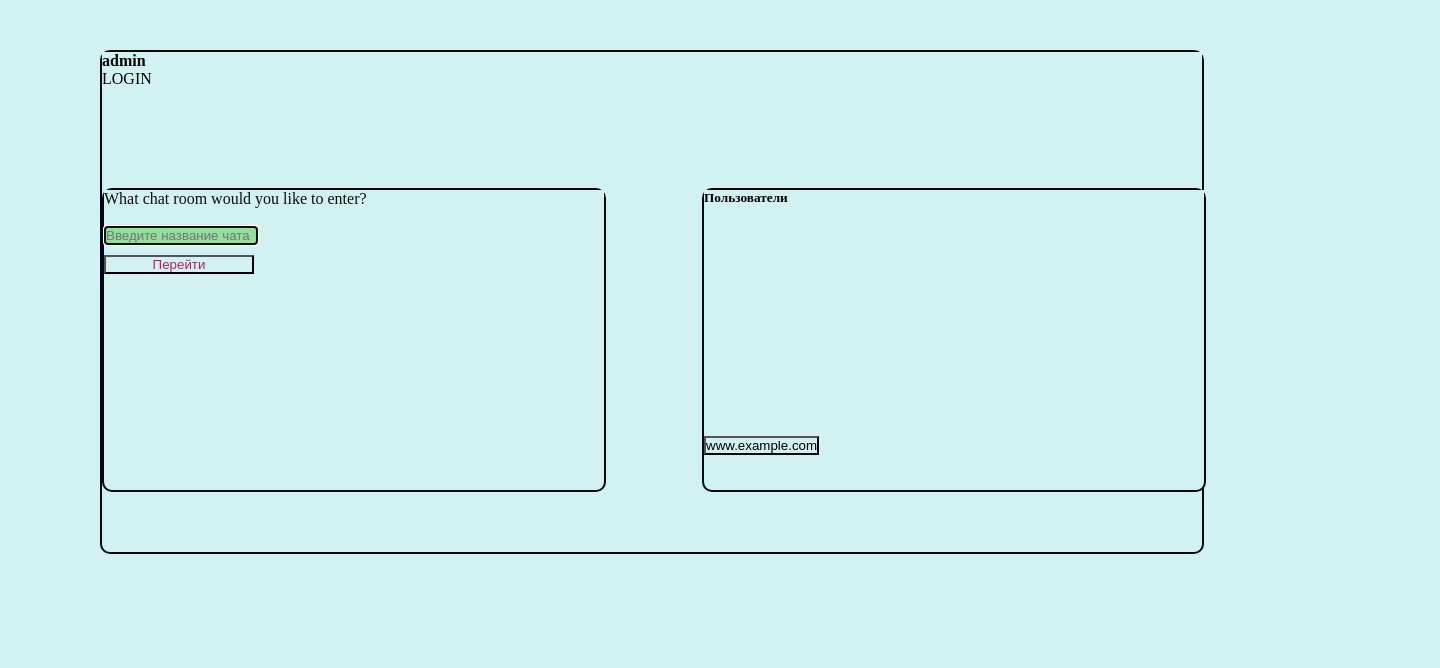
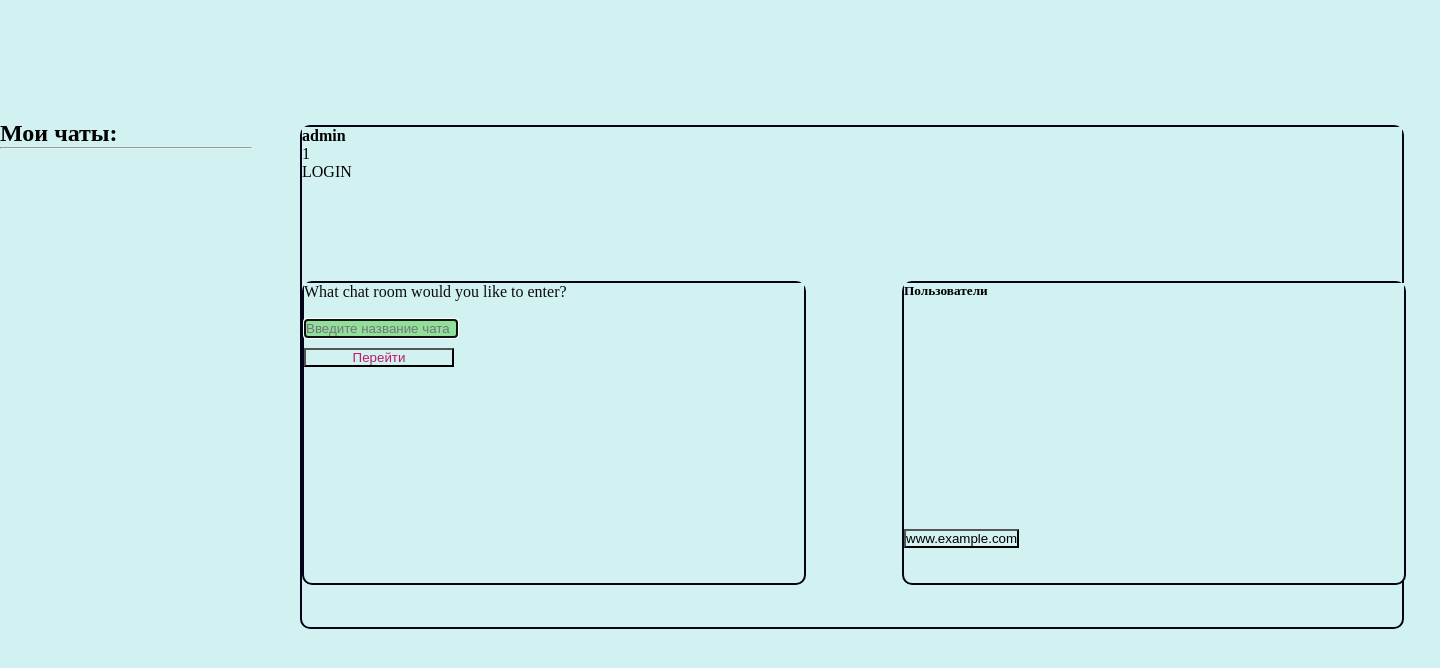
Before and after one commit to molodcovnik/SF_AJAX, a Django app: page /chat/ in a window 1440 px wide. Shown: the top 668 px of the page. Run offline with Django 4.2, Linux system fonts and the light colour scheme; a user stored in the database is signed in; data comes from the database, SQL or seed files in the repository; both versions use the stored data as it was after the commit; data that the repository does not hold is empty.

Commit message:
creating chats and drf

```diff
--- a/src/api/serializers.py
+++ b/src/api/serializers.py
@@ -1,8 +1,24 @@
 from rest_framework import serializers
 from django.contrib.auth.models import User
+from chat.models import Chat, Message
 
 class UsersSerializer(serializers.ModelSerializer):
 
     class Meta:
         model = User
         fields = ('id', 'username',)
+
+
+class UsersSerializerChatList(serializers.ModelSerializer):
+
+    class Meta:
+        model = User
+        fields = ('id',)
+
+
+class ChatListSerializers(serializers.ModelSerializer):
+    members = serializers.PrimaryKeyRelatedField(queryset=User.objects.all(), many=True)
+
+    class Meta:
+        model = Chat
+        fields = ('id', 'chat_name', 'members',)
--- a/src/api/urls.py
+++ b/src/api/urls.py
@@ -1,8 +1,10 @@
 from django.urls import path
-from .views import UsersList
+from .views import UsersList, ChatList, ChatListUser
 
 
 
 urlpatterns = [
     path('users/', UsersList.as_view()),
+    path('chats/', ChatList.as_view()),
+    path('chat_list/<int:pk>/', ChatListUser.as_view()),
 ]
--- a/src/api/views.py
+++ b/src/api/views.py
@@ -1,8 +1,10 @@
+from django.http import JsonResponse
 from rest_framework.response import Response
 from rest_framework import generics, status
 from django.contrib.auth.models import User
-from .serializers import UsersSerializer
-
+from chat.models import Chat, Message
+from rest_framework import permissions
+from .serializers import UsersSerializer, ChatListSerializers, UsersSerializerChatList
 
 
 class UsersList(generics.ListAPIView):
@@ -10,3 +12,25 @@ class UsersList(generics.ListAPIView):
 
     def get_queryset(self):
         return User.objects.all()
+
+
+class ChatList(generics.ListCreateAPIView):
+    serializer_class = ChatListSerializers
+    # permission_classes=
+
+    def get_queryset(self):
+        return Chat.objects.all()
+
+    def get_post(self, serializers, chat_name, members):
+        serializers.save(chat_name=chat_name,
+                         members=members)
+
+
+class ChatListUser(generics.ListAPIView):
+    serializer_class = ChatListSerializers
+    permission_classes = [permissions.AllowAny]
+
+    def get_queryset(self, *args, **kwargs):
+        user = self.request.user
+        # return Chat.objects.filter(members=user)
+        return Chat.objects.filter(members=self.kwargs['pk'])
--- a/src/chat/models.py
+++ b/src/chat/models.py
@@ -15,8 +15,9 @@ class Message(models.Model):
         return Message.objects.order_by('-time').all()[:10]
 
 class Chat(models.Model):
-    chat_name = models.TextField(max_length=255)
+    chat_name = models.TextField(max_length=255, unique=True)
     messages = models.ManyToManyField(Message, blank=True)
+    members = models.ManyToManyField(User, blank=True)
     created_at = models.DateTimeField(auto_now_add=True)
 
     class Meta:
--- a/src/chat/views.py
+++ b/src/chat/views.py
@@ -20,19 +20,15 @@ def room(request, room_name):
 
 
 
-def random_code():
-    random.seed()
-    return random.randint(1000, 9999)
-
-def create_chat(request, invited_username):
-    creator = request.user.username
-    chat_name = f'{str(creator)}_{str(invited_username)}'
-    print(chat_name)
-    Chat.objects.create(chat_name=chat_name)
-    return render(request, "chat/room.html", {
-        "room_name": mark_safe(json.dumps(chat_name)),
-        "username": mark_safe(json.dumps(request.user.username))
-    })
+# def create_chat(request, invited_username):
+#     creator = request.user.username
+#     chat_name = f'{str(creator)}_{str(invited_username)}'
+#     print(chat_name)
+#     Chat.objects.create(chat_name=chat_name)
+#     return render(request, "chat/room.html", {
+#         "room_name": mark_safe(json.dumps(chat_name)),
+#         "username": mark_safe(json.dumps(request.user.username))
+#     })
 
 
 
--- a/src/static/css/styles.css
+++ b/src/static/css/styles.css
@@ -31,12 +31,19 @@
     height: 100px;
 }
 
+.container {
+    position: relative;
+
+}
+
 .content-index {
-    max-width: 1100px;
+    width: 1100px;
     height: 500px;
-    margin-left: 100px;
-    margin-top: 50px;
-    position: relative;
+    margin-left: 300px;
+    /* padding-left: 300px;
+    padding-top: 50px; */
+    margin-top: 125px;
+    position: absolute;
     border: #030418 2px solid;
     border-radius: 10px;
 }
@@ -106,3 +113,10 @@
 .profile a {
     color: white;
 }
+
+.chats-user {
+    position: absolute;
+    margin-top: 120px;
+    width: 250px;
+    height: 250px;
+}
--- a/src/templates/chat/index.html
+++ b/src/templates/chat/index.html
@@ -2,10 +2,15 @@
 {% load static %}
 
 {% block content %}
-
+<div class="container">
+    <div class="chats-user">
+        <h2>Мои чаты: </h2>
+        <hr width="250px" class="my-chats">
+    </div>
     <div class="content-index">
         {% if user.is_authenticated %}
             <h4>{{user.username}}</h4>
+            <p class="user-id">{{user.id}}</p>
             {% if user.profile %}
                 <a href="{% url 'accounts:profile' pk=user.profile.id %}">Профиль</a>
             {% else %}
@@ -28,8 +33,31 @@
         www.example.com</button>
     </div>
     </div>
+</div>
     <script>
-        const userNamePersonChat = document.querySelector('h4').innerText
+
+        const userId = document.querySelector('.user-id').innerText;
+        console.log(userId);
+
+        fetch("http://127.0.0.1:8000/api/chat_list/" + userId)
+        .then(response => {
+            // console.log(response);
+            return response.json()
+        })
+        .then(data => {
+            console.log(data);
+            data.forEach(element => {
+                console.log(element.chat_name);
+                const chatName = `<div class="${element.chat_name}"><h4>${element.chat_name}</h4><p>Новое сообщение</p><div class="wrapper"><button class="btn-chat-start" value="${element.chat_name}">Перейти к чату</button></div></div>`;
+                document.querySelector('.my-chats').insertAdjacentHTML("afterbegin", chatName);
+            })
+        })
+        .catch(error =>  {
+            console.log('error', error)
+        });
+
+
+        const userNamePersonChat = document.querySelector('h4').innerText;
         fetch("http://127.0.0.1:8000/api/users")
         .then(response => {
             console.log(response)
@@ -69,13 +97,41 @@
         // };
 
         const buttonUserId = document.querySelector('.users-index');
+        const url = 'http://127.0.0.1:8000/api/chats/'
+        buttonUserId.addEventListener('click', function(event) {
+            const roomName = event.target.value + '_' + userNamePersonChat;
+            // console.log(roomName);
 
-        buttonUserId.addEventListener('click', function(event) {
-            console.log(event.target.value);
-            console.log(userNamePersonChat);
-            const roomName = event.target.value + '_' + userNamePersonChat
-            console.log(roomName);
+            const invited = event.target.innerText;
+            // console.log(`Создатель чата юзер ${userId}, приглашенный ${invited}` )
+            // добавить members
+            const data = {'chat_name':roomName,
+                          'members':[userId, invited]};
+            // console.log(data);
+
+            fetch(url, {
+                method: 'POST',
+                body: JSON.stringify(data),
+                headers: {
+                    'Content-Type': 'application/json',
+                    'X-CSRFToken': '{{ csrf_token }}'
+                },
+
+            })
+            .then((data) => {
+                console.log(data);
                 window.location.pathname = '/chat/' + roomName + '/';
+            })
+            .catch(error =>  {
+            console.log('error', error);
+            });
+
+
+            // console.log(event.target.value);
+            // console.log(userNamePersonChat);
+
+            // console.log(roomName);
+            // window.location.pathname = '/chat/' + roomName + '/';
 
         });
 
```
Also changed, not shown: src/chat/consumers.py (line endings or trailing spaces), src/chat/migrations/0003_chat_members_alter_chat_chat_name.py (added), src/chat/migrations/0004_alter_chat_members.py (added), src/db.sqlite3. Lines whose indentation alone changed are shown as unchanged.
